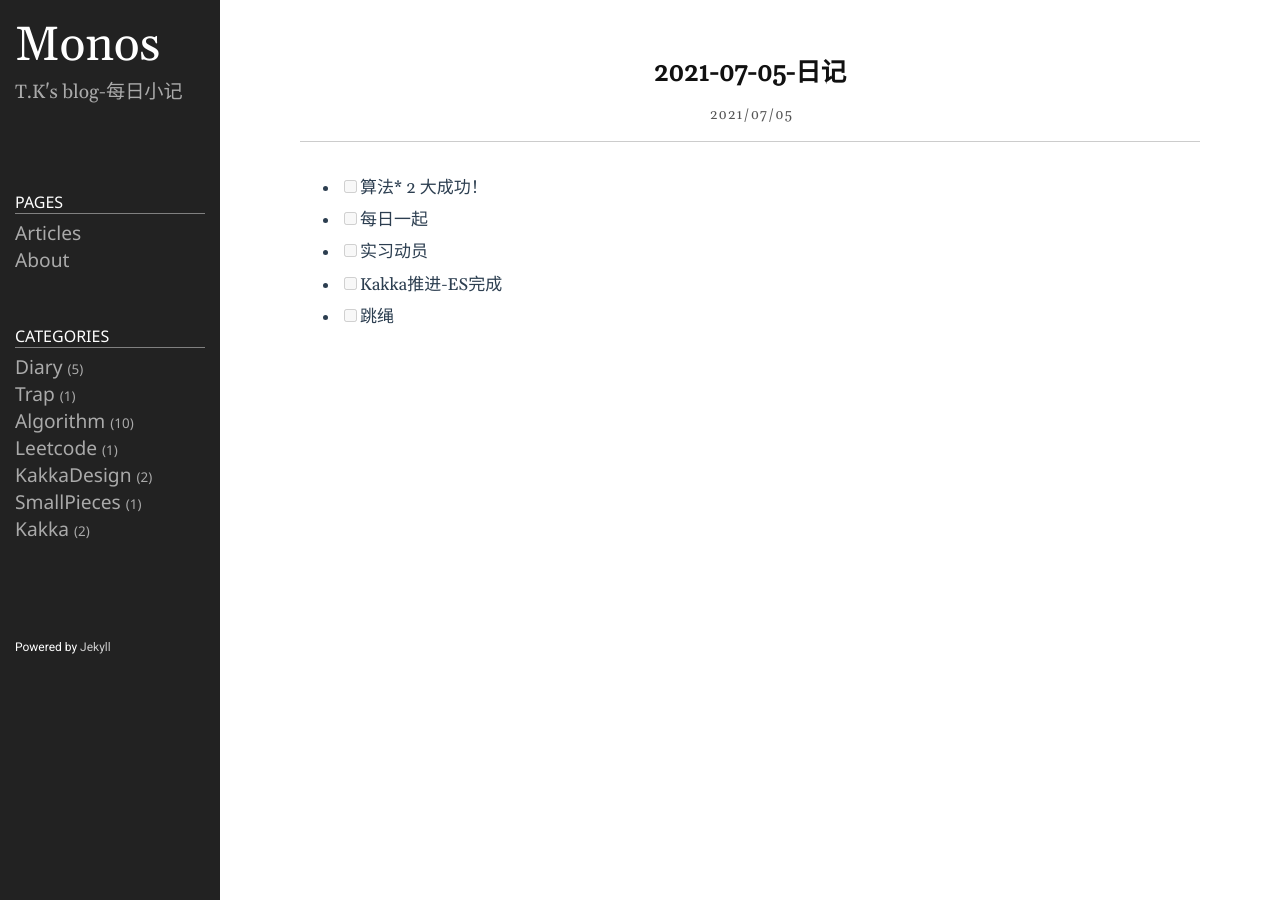
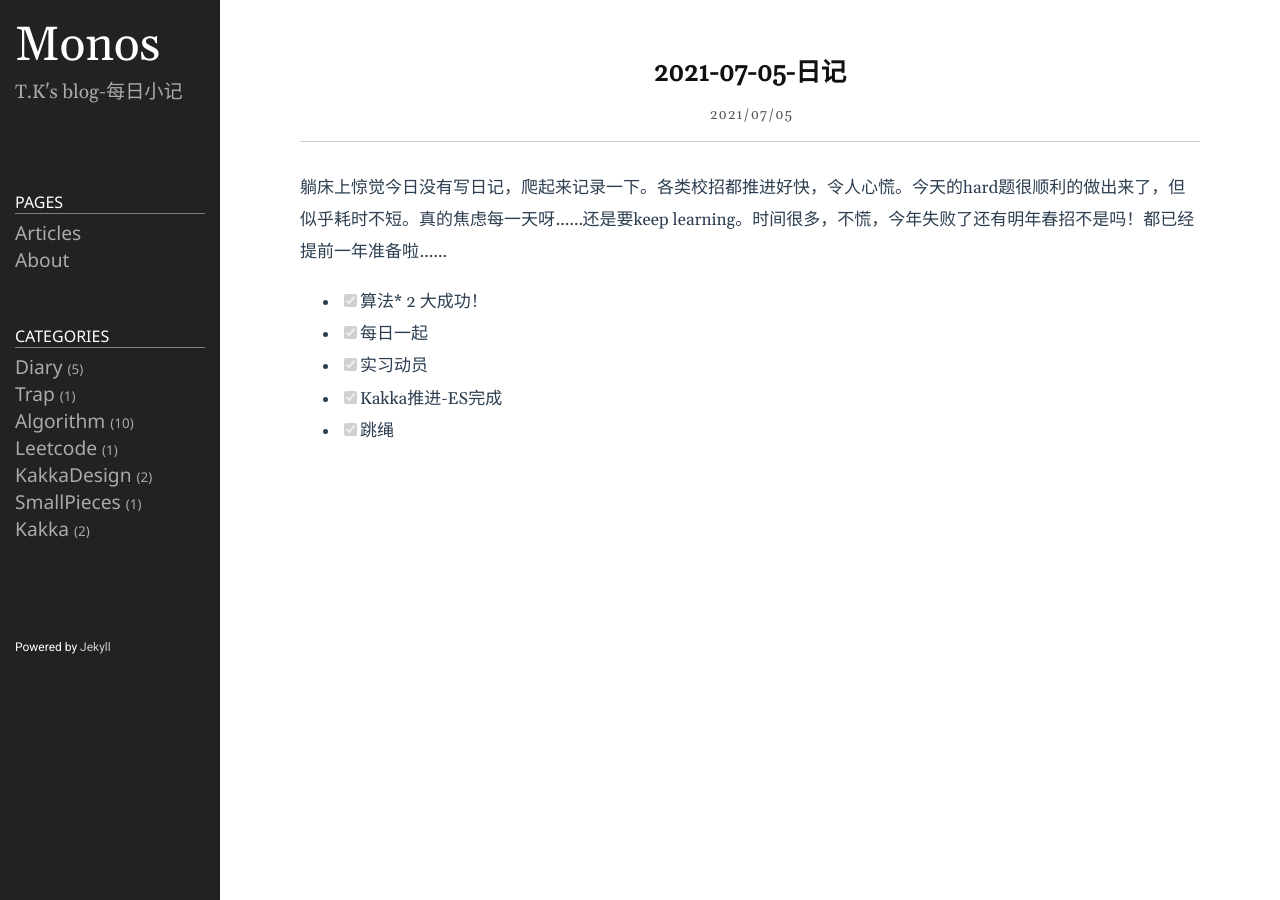
Before and after one commit to Taunk714/Taunk.github.io, a Jekyll site: the page built from _posts/2021-07-05-日记.md, in a window 1280 px wide. Built offline with Jekyll 4.4.1, drawn with Linux system fonts in a browser that asks for light colours.

Commit message:
修改文件: _posts/2021-07-05-日记.md

```diff
--- a/_posts/2021-07-05-日记.md
+++ b/_posts/2021-07-05-日记.md
@@ -7,9 +7,10 @@ keywords: algorithm
 image: 1.jpg
 preview: 1
 ---
+躺床上惊觉今日没有写日记，爬起来记录一下。各类校招都推进好快，令人心慌。今天的hard题很顺利的做出来了，但似乎耗时不短。真的焦虑每一天呀……还是要keep learning。时间很多，不慌，今年失败了还有明年春招不是吗！都已经提前一年准备啦……
 
-- [ ] 算法* 2 大成功！
-- [ ] 每日一起
-- [ ] 实习动员
-- [ ] Kakka推进-ES完成
-- [ ] 跳绳
+- [x] 算法* 2 大成功！
+- [x] 每日一起
+- [x] 实习动员
+- [x] Kakka推进-ES完成
+- [x] 跳绳
```
